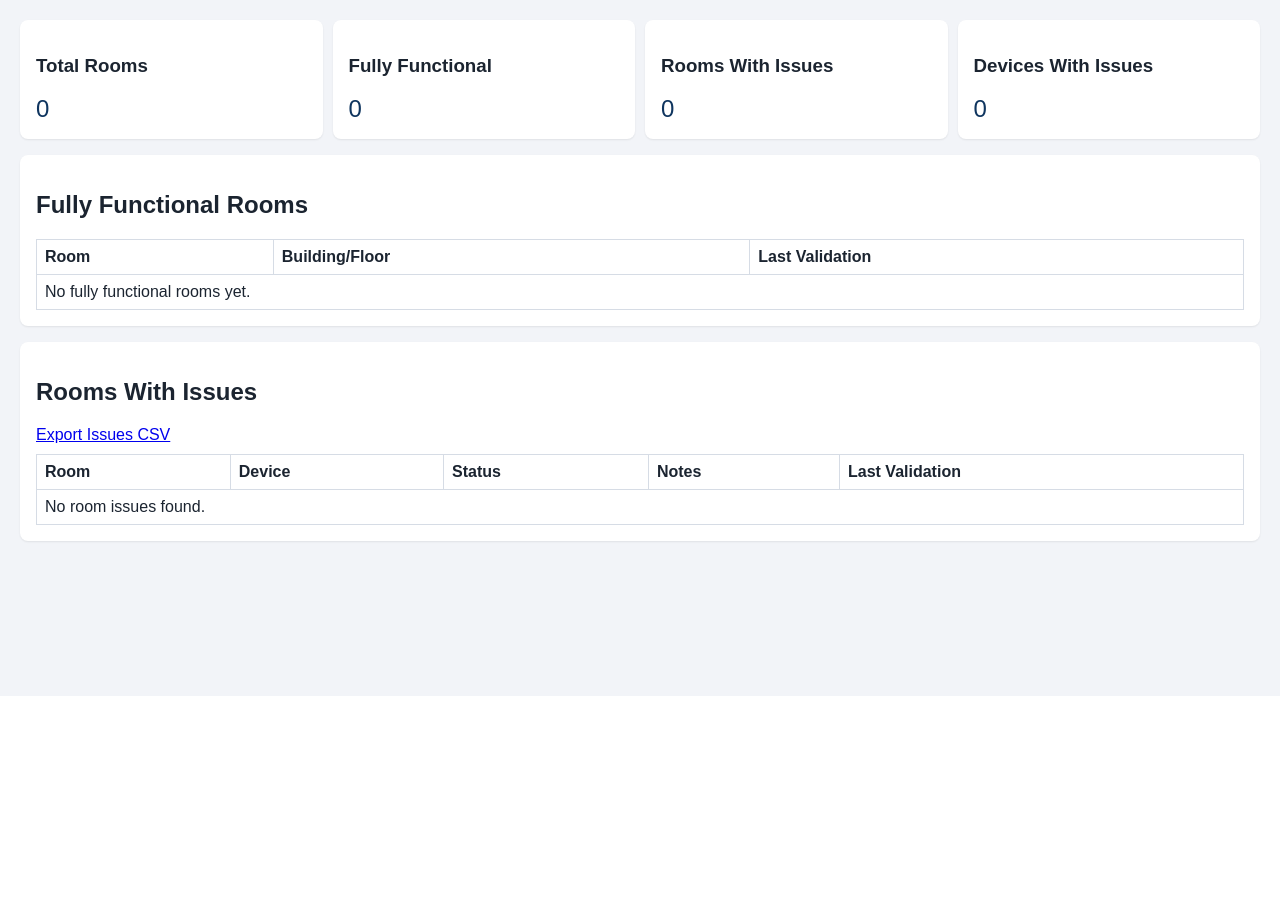
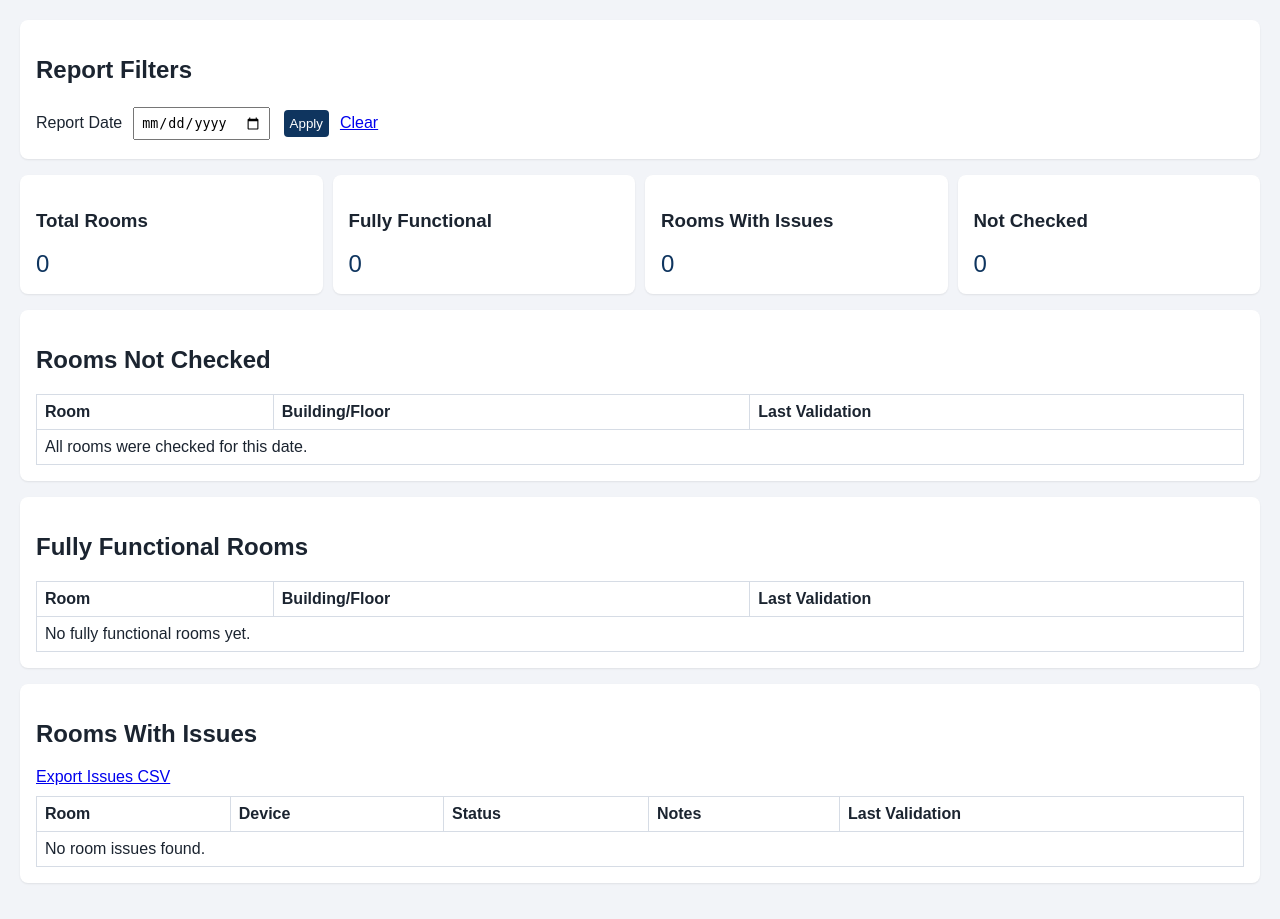
Before and after one commit to jpk300/AVManagement, a Flask app: page /report in a window 1280 px wide. Shown: the part 104-1023 px from the top of the page. Before the commit the page ends 800 px from the top, so only its background shows below. Run offline with Flask 3, Linux system fonts and the light colour scheme.

Commit message:
Add date-filtered reports and unchecked-room flagging

```diff
--- a/app.py
+++ b/app.py
@@ -78,14 +78,30 @@ def save_validation(room_id):
 
 @app.route('/report')
 def report():
-    rooms = Room.query.filter_by(active=True).all()
+    date_param = request.args.get('date', '').strip()
+    selected_date = None
+    if date_param:
+        try:
+            selected_date = datetime.strptime(date_param, '%Y-%m-%d').date()
+        except ValueError:
+            flash('Invalid date format. Please use YYYY-MM-DD.', 'error')
+            return redirect(url_for('report'))
+
+    rooms = Room.query.filter_by(active=True).order_by(Room.room_number).all()
     fully_functional = []
     with_issues = []
+    unchecked_rooms = []
 
     for room in rooms:
-        payload = _room_with_latest_status(room)
+        payload = _room_with_latest_status(room, selected_date=selected_date)
         if not payload['devices']:
             continue
+
+        checked_devices = [d for d in payload['devices'] if d['validated_at']]
+        if len(checked_devices) < len(payload['devices']):
+            unchecked_rooms.append(payload)
+            continue
+
         issues = [d for d in payload['devices'] if d['status'] == 'Not Functional']
         if issues:
             with_issues.append({'room': payload, 'issues': issues})
@@ -95,16 +111,20 @@ def report():
     total_rooms = len(rooms)
     rooms_with_issues_count = len(with_issues)
     fully_count = len(fully_functional)
+    unchecked_count = len(unchecked_rooms)
     devices_with_issues = sum(len(item['issues']) for item in with_issues)
 
     return render_template(
         'report.html',
         fully_functional=fully_functional,
         with_issues=with_issues,
+        unchecked_rooms=unchecked_rooms,
+        selected_date=(selected_date.isoformat() if selected_date else ''),
         summary={
             'total_rooms': total_rooms,
             'fully_count': fully_count,
             'rooms_with_issues': rooms_with_issues_count,
+            'unchecked_rooms': unchecked_count,
             'devices_with_issues': devices_with_issues,
         },
     )
@@ -113,9 +133,17 @@ def report():
 @app.route('/report.csv')
 def report_csv():
     rows = []
+    date_param = request.args.get('date', '').strip()
+    selected_date = None
+    if date_param:
+        try:
+            selected_date = datetime.strptime(date_param, '%Y-%m-%d').date()
+        except ValueError:
+            selected_date = None
+
     rooms = Room.query.filter_by(active=True).all()
     for room in rooms:
-        payload = _room_with_latest_status(room)
+        payload = _room_with_latest_status(room, selected_date=selected_date)
         for device in payload['devices']:
             if device['status'] == 'Not Functional':
                 rows.append([
@@ -209,11 +237,15 @@ def room_devices(room_id):
     return jsonify(_room_with_latest_status(room))
 
 
-def _room_with_latest_status(room):
+def _room_with_latest_status(room, selected_date=None):
     devices_payload = []
     last_validations = []
     for device in room.devices:
-        latest_status = DeviceStatus.query.filter_by(device_id=device.id).order_by(DeviceStatus.validated_at.desc()).first()
+        status_query = DeviceStatus.query.filter_by(device_id=device.id)
+        if selected_date:
+            status_query = status_query.filter(db.func.date(DeviceStatus.validated_at) == selected_date)
+
+        latest_status = status_query.order_by(DeviceStatus.validated_at.desc()).first()
         status = latest_status.status if latest_status else 'Functional'
         issue_notes = latest_status.issue_notes if latest_status else ''
         validated_at = latest_status.validated_at if latest_status else None
--- a/templates/report.html
+++ b/templates/report.html
@@ -1,11 +1,31 @@
 {% extends 'base.html' %}
 {% block content %}
+<section class="card">
+  <h2>Report Filters</h2>
+  <form method="get" action="{{ url_for('report') }}" class="inline-form">
+    <label for="date">Report Date</label>
+    <input type="date" id="date" name="date" value="{{ selected_date }}">
+    <button type="submit">Apply</button>
+    <a href="{{ url_for('report') }}">Clear</a>
+  </form>
+</section>
+
 <section class="grid4">
   <div class="card stat"><h3>Total Rooms</h3><p>{{ summary.total_rooms }}</p></div>
   <div class="card stat"><h3>Fully Functional</h3><p>{{ summary.fully_count }}</p></div>
   <div class="card stat"><h3>Rooms With Issues</h3><p>{{ summary.rooms_with_issues }}</p></div>
-  <div class="card stat"><h3>Devices With Issues</h3><p>{{ summary.devices_with_issues }}</p></div>
+  <div class="card stat"><h3>Not Checked</h3><p>{{ summary.unchecked_rooms }}</p></div>
 </section>
+
+<section class="card">
+  <h2>Rooms Not Checked{% if selected_date %} ({{ selected_date }}){% endif %}</h2>
+  <table><thead><tr><th>Room</th><th>Building/Floor</th><th>Last Validation</th></tr></thead><tbody>
+    {% for room in unchecked_rooms %}
+      <tr><td>{{ room.display_name }}</td><td>{{ room.building or '-' }}/{{ room.floor or '-' }}</td><td>{{ room.last_validation or 'Never' }}</td></tr>
+    {% else %}<tr><td colspan="3">All rooms were checked for this date.</td></tr>{% endfor %}
+  </tbody></table>
+</section>
+
 <section class="card">
   <h2>Fully Functional Rooms</h2>
   <table><thead><tr><th>Room</th><th>Building/Floor</th><th>Last Validation</th></tr></thead><tbody>
@@ -16,7 +36,7 @@
 </section>
 <section class="card">
   <h2>Rooms With Issues</h2>
-  <a href="{{ url_for('report_csv') }}">Export Issues CSV</a>
+  <a href="{{ url_for('report_csv', date=selected_date) }}">Export Issues CSV</a>
   <table><thead><tr><th>Room</th><th>Device</th><th>Status</th><th>Notes</th><th>Last Validation</th></tr></thead><tbody>
     {% for item in with_issues %}
       {% for d in item.issues %}
```
